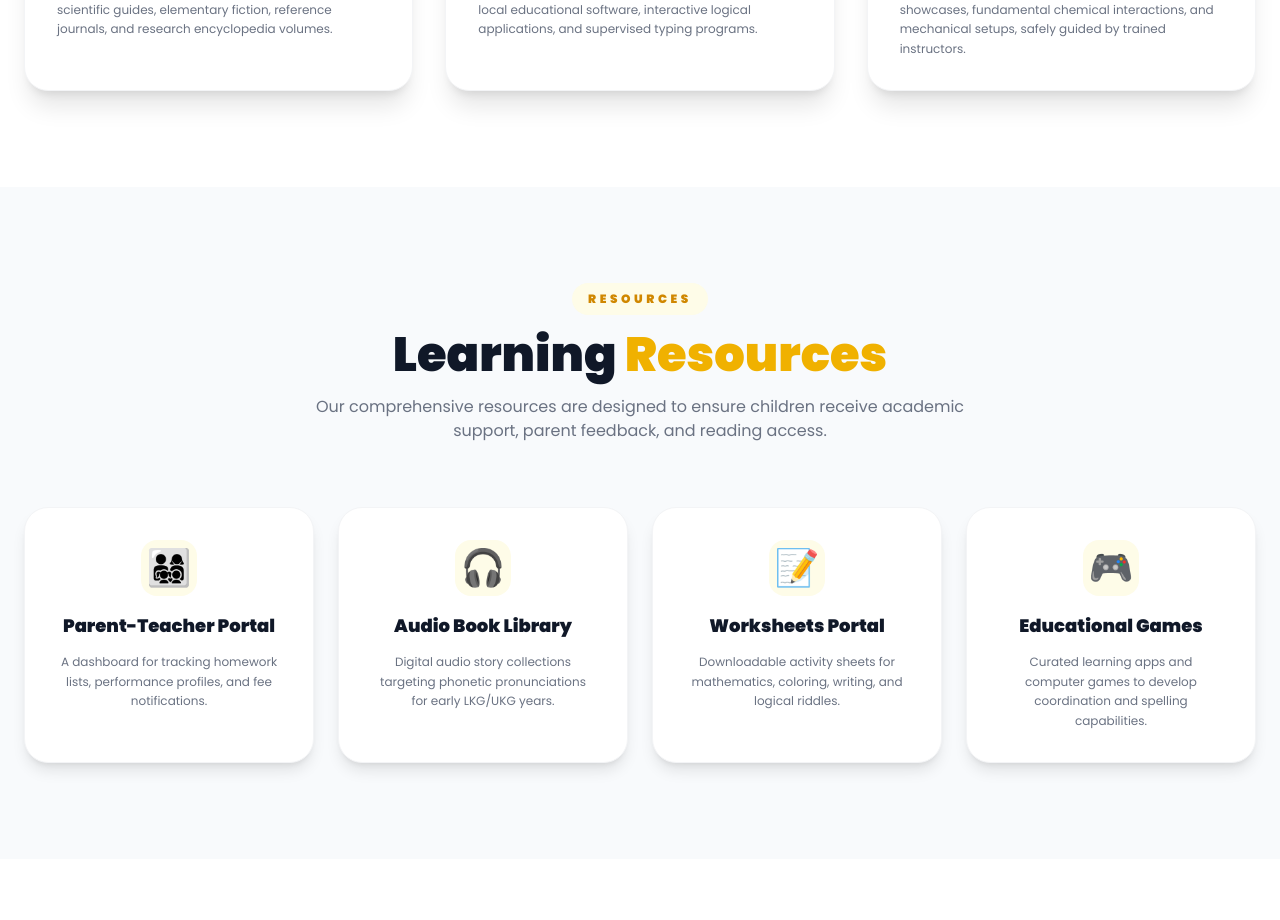
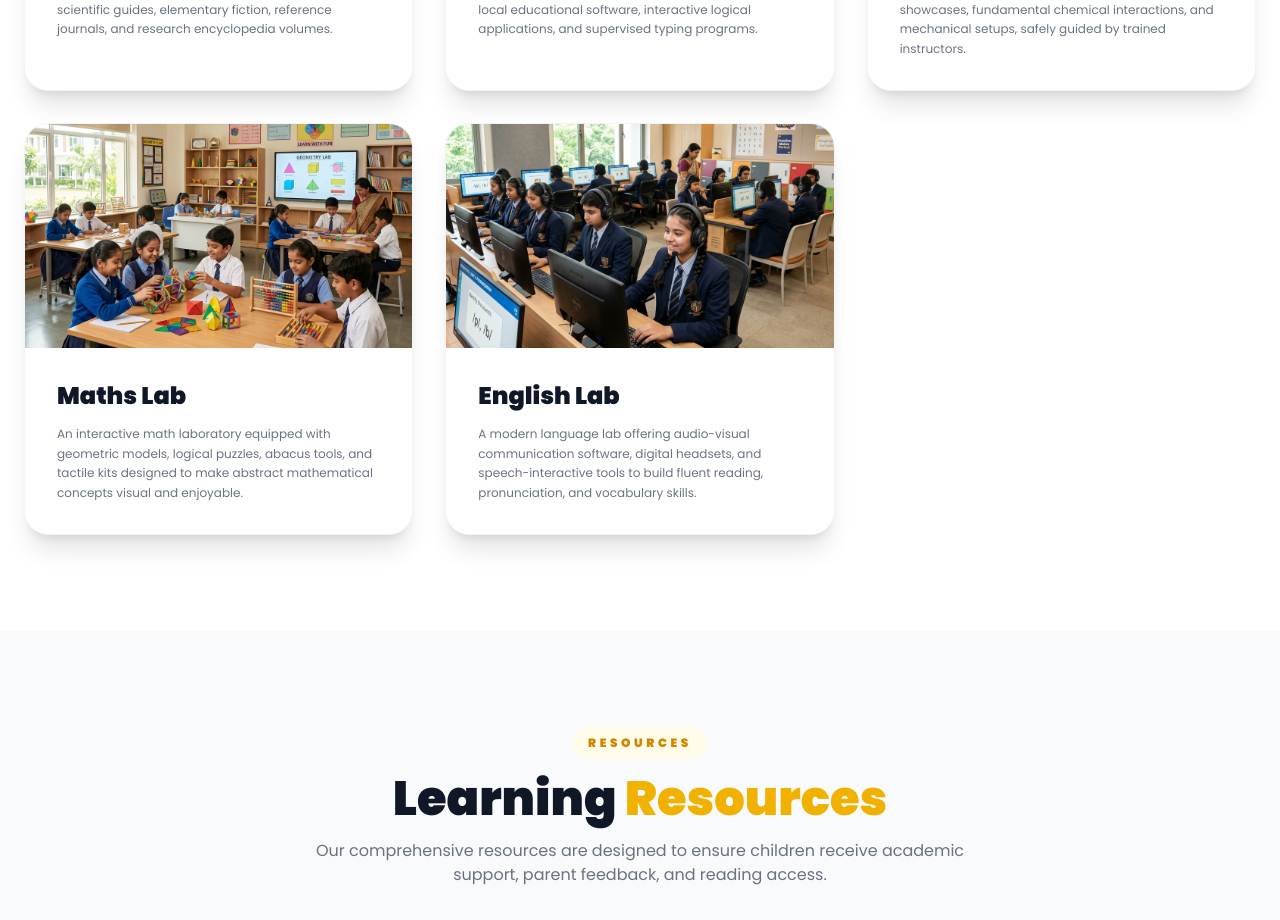
Before and after one commit to nadapanabhargavsai-creator/spoorthi-s-demo, a Next.js app: page /academics in a window 1280 px wide. Shown: the part 5980-6900 px from the top of the page. Built offline with nearby package versions, Linux system fonts and the light colour scheme.

Commit message:
added labs

```diff
--- a/app/(mainschool)/academics/page.tsx
+++ b/app/(mainschool)/academics/page.tsx
@@ -694,6 +694,54 @@ export default function AcademicsPage() {
                 </p>
               </div>
             </motion.div>
+
+            {/* Maths Lab */}
+            <motion.div
+              initial="hidden"
+              whileInView="visible"
+              viewport={{ once: true, margin: "-80px" }}
+              variants={scaleUp}
+              transition={{ delay: 0.1 }}
+              className="bg-white rounded-3xl overflow-hidden shadow-xl border border-gray-100 flex flex-col group"
+            >
+              <div className="h-56 relative overflow-hidden">
+                <img
+                  src="/facility_math_lab.png"
+                  alt="Maths Lab"
+                  className="w-full h-full object-cover group-hover:scale-105 transition-transform duration-500"
+                />
+              </div>
+              <div className="p-8">
+                <h3 className="text-2xl font-black text-gray-900 mb-3">Maths Lab</h3>
+                <p className="text-gray-500 text-xs leading-relaxed">
+                  An interactive math laboratory equipped with geometric models, logical puzzles, abacus tools, and tactile kits designed to make abstract mathematical concepts visual and enjoyable.
+                </p>
+              </div>
+            </motion.div>
+
+            {/* English Lab */}
+            <motion.div
+              initial="hidden"
+              whileInView="visible"
+              viewport={{ once: true, margin: "-80px" }}
+              variants={scaleUp}
+              transition={{ delay: 0.2 }}
+              className="bg-white rounded-3xl overflow-hidden shadow-xl border border-gray-100 flex flex-col group"
+            >
+              <div className="h-56 relative overflow-hidden">
+                <img
+                  src="/facility_english_lab.png"
+                  alt="English Lab"
+                  className="w-full h-full object-cover group-hover:scale-105 transition-transform duration-500"
+                />
+              </div>
+              <div className="p-8">
+                <h3 className="text-2xl font-black text-gray-900 mb-3">English Lab</h3>
+                <p className="text-gray-500 text-xs leading-relaxed">
+                  A modern language lab offering audio-visual communication software, digital headsets, and speech-interactive tools to build fluent reading, pronunciation, and vocabulary skills.
+                </p>
+              </div>
+            </motion.div>
           </div>
         </div>
       </section>
```
Also changed, not shown: public/facility_english_lab.png (added), public/facility_math_lab.png (added).
